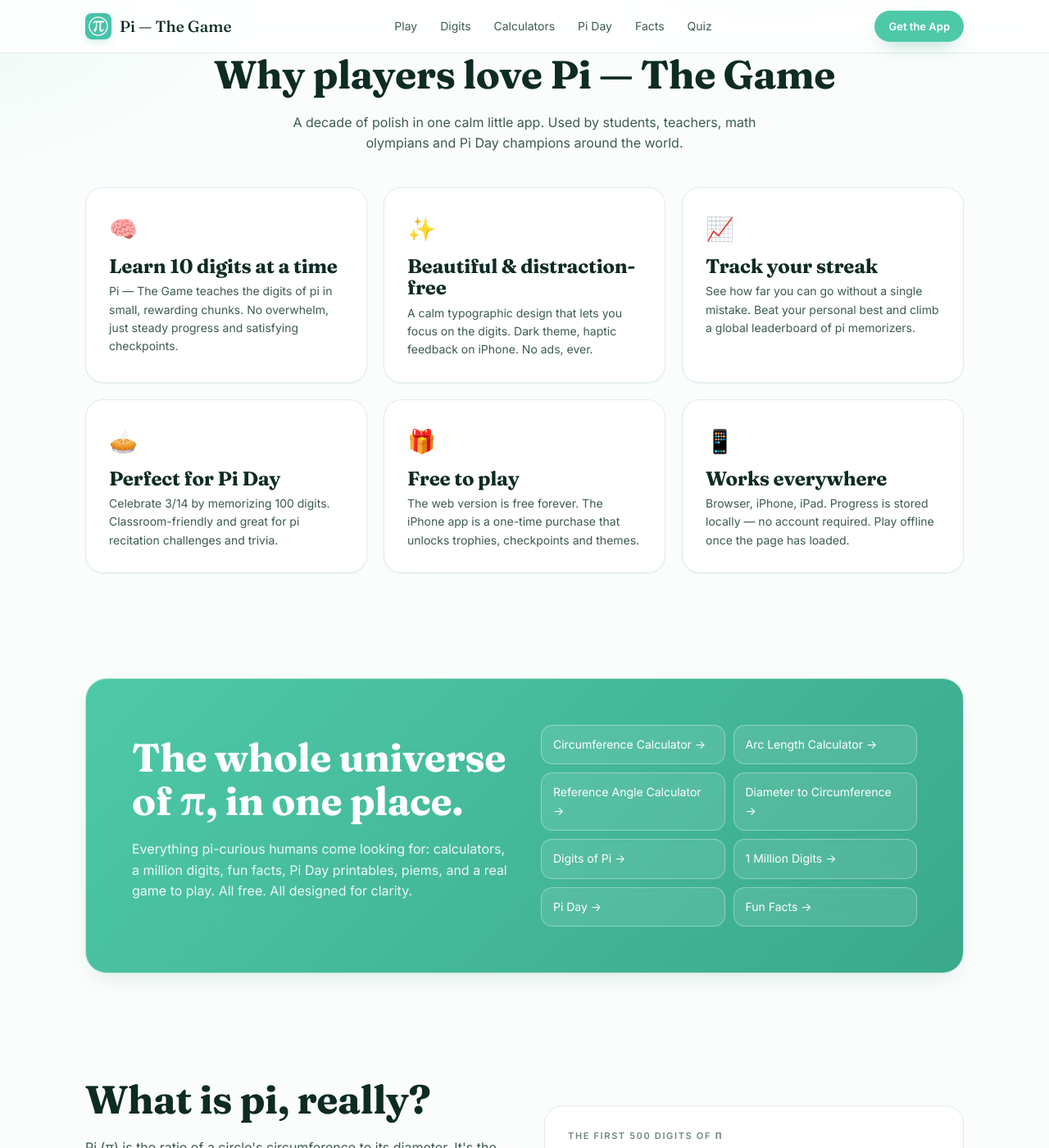
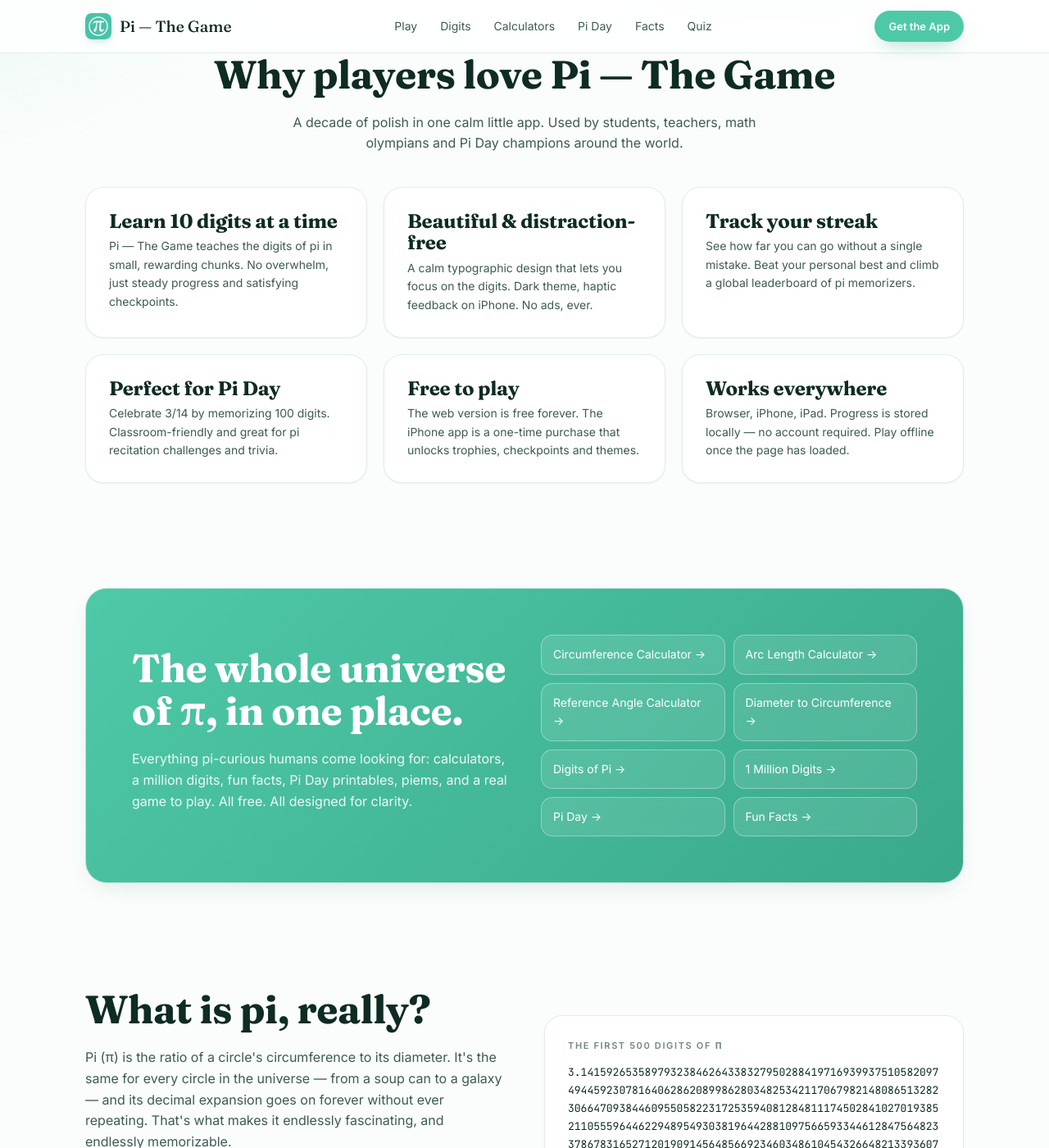
Before and after one commit to ovalsoftware/pithegame, a Jekyll site: the page built from index.html, in a window 1280 px wide and 1400 px high, scrolled down 753 px. Shown: the whole window at 82% size. Built offline with Jekyll 4.4.1, drawn with Linux system fonts in a browser that asks for light colours.

Commit message:
Hid emojis

```diff
--- a/assets/css/main.css
+++ b/assets/css/main.css
@@ -211,8 +211,7 @@
 .feature-grid { display: grid; gap: 20px; margin-top: 40px; }
 @media (min-width: 720px) { .feature-grid { grid-template-columns: repeat(2, 1fr); } }
 @media (min-width: 1000px) { .feature-grid { grid-template-columns: repeat(3, 1fr); } }
-.feature .icon { font-size: 28px; }
-.feature h3 { margin: 10px 0 6px; color: var(--text); font-family: var(--font-display); }
+.feature h3 { margin: 0 0 6px; color: var(--text); font-family: var(--font-display); }
 .feature p { font-size: 14px; color: var(--text-2); margin: 0; }
 
 /* The big promo panel on the homepage */
--- a/index.html
+++ b/index.html
@@ -48,12 +48,12 @@
     <h2>Why players love Pi — The Game</h2>
     <p class="lead">A decade of polish in one calm little app. Used by students, teachers, math olympians and Pi Day champions around the world.</p>
     <div class="feature-grid">
-      <div class="card feature"><div class="icon">🧠</div><h3>Learn 10 digits at a time</h3><p>Pi — The Game teaches the digits of pi in small, rewarding chunks. No overwhelm, just steady progress and satisfying checkpoints.</p></div>
-      <div class="card feature"><div class="icon">✨</div><h3>Beautiful &amp; distraction-free</h3><p>A calm typographic design that lets you focus on the digits. Dark theme, haptic feedback on iPhone. No ads, ever.</p></div>
-      <div class="card feature"><div class="icon">📈</div><h3>Track your streak</h3><p>See how far you can go without a single mistake. Beat your personal best and climb a global leaderboard of pi memorizers.</p></div>
-      <div class="card feature"><div class="icon">🥧</div><h3>Perfect for Pi Day</h3><p>Celebrate 3/14 by memorizing 100 digits. Classroom-friendly and great for pi recitation challenges and trivia.</p></div>
-      <div class="card feature"><div class="icon">🎁</div><h3>Free to play</h3><p>The web version is free forever. The iPhone app is a one-time purchase that unlocks trophies, checkpoints and themes.</p></div>
-      <div class="card feature"><div class="icon">📱</div><h3>Works everywhere</h3><p>Browser, iPhone, iPad. Progress is stored locally — no account required. Play offline once the page has loaded.</p></div>
+      <div class="card feature"><h3>Learn 10 digits at a time</h3><p>Pi — The Game teaches the digits of pi in small, rewarding chunks. No overwhelm, just steady progress and satisfying checkpoints.</p></div>
+      <div class="card feature"><h3>Beautiful &amp; distraction-free</h3><p>A calm typographic design that lets you focus on the digits. Dark theme, haptic feedback on iPhone. No ads, ever.</p></div>
+      <div class="card feature"><h3>Track your streak</h3><p>See how far you can go without a single mistake. Beat your personal best and climb a global leaderboard of pi memorizers.</p></div>
+      <div class="card feature"><h3>Perfect for Pi Day</h3><p>Celebrate 3/14 by memorizing 100 digits. Classroom-friendly and great for pi recitation challenges and trivia.</p></div>
+      <div class="card feature"><h3>Free to play</h3><p>The web version is free forever. The iPhone app is a one-time purchase that unlocks trophies, checkpoints and themes.</p></div>
+      <div class="card feature"><h3>Works everywhere</h3><p>Browser, iPhone, iPad. Progress is stored locally — no account required. Play offline once the page has loaded.</p></div>
     </div>
   </div>
 </section>
--- a/play.html
+++ b/play.html
@@ -39,7 +39,7 @@
 
       <div class="controls">
         <button class="btn btn-primary" id="newgame" type="button" style="display:none;">↺ New Game</button>
-        <button class="btn btn-ghost btn-sm" id="peek" type="button">👁 Peek next</button>
+        <button class="btn btn-ghost btn-sm" id="peek" type="button">Peek next</button>
       </div>
 
       <p class="tip">Tip: you can also use your physical keyboard. Press <span class="kbd">0</span>–<span class="kbd">9</span>, <span class="kbd">Enter</span> to start a new game.</p>
@@ -165,14 +165,14 @@
     msgEl.innerHTML = '👁 Next digit is <span class="mono" style="color:var(--mint-700);font-weight:600">' + digits[position] + '</span>';
   }
 
-  var keys = ['1','2','3','4','5','6','7','8','9','↺','0','👁'];
+  var keys = ['1','2','3','4','5','6','7','8','9','↺','0','?'];
   keys.forEach(function(k){
     var b = document.createElement('button');
     b.type = 'button';
     b.textContent = k;
     b.addEventListener('click', function(){
       if(k === '↺') newGame();
-      else if(k === '👁') peek();
+      else if(k === '?') peek();
       else type(k);
     });
     keypad.appendChild(b);
```
Also changed, not shown: app.html (+6 -6 lines).
